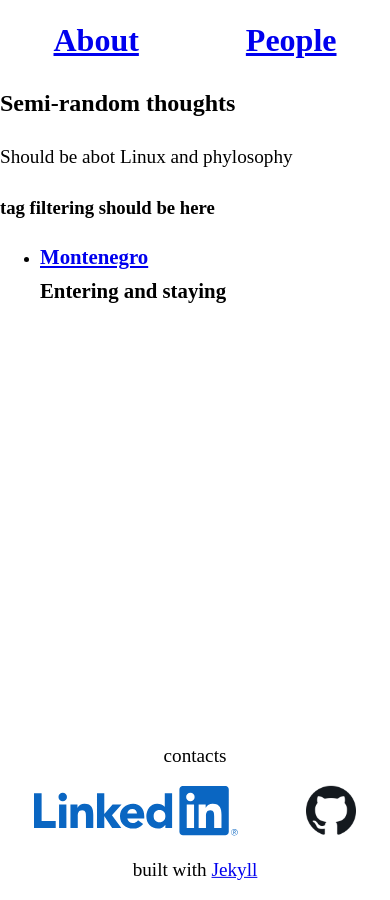
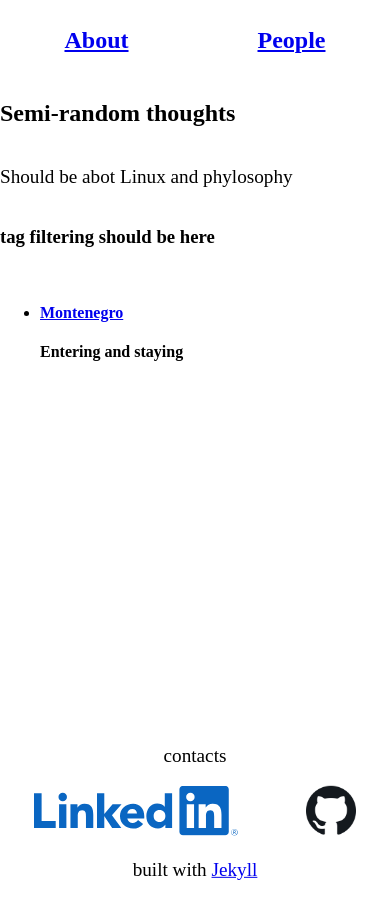
Before and after one commit to DmitryAlCh/mypage, a Jekyll site: the page built from blog.md, in a window 390 px wide. Built offline with Jekyll 4.4.1, drawn with Linux system fonts in a browser that asks for light colours.

Commit message:
tweaked for mobile-view

```diff
--- a/assets/css/main.css
+++ b/assets/css/main.css
@@ -5,37 +5,6 @@ html, body {
   background-color: white;
 
 }
-h1 {
-  font-size: 2em;
-  margin-top: 10px;
-  margin-bottom: 10px;
-}
-h2 {
-  font-size: 1.5em;
-  margin-top: 10px;
-  margin-bottom: 10px;
-}
-h3 {
-  font-size: 1.17em;
-  margin-top: 10px;
-  margin-bottom: 0px;
-}
-h4 {
-  font-size: 1.3em;
-  margin-top: 10px;
-  margin-bottom: 0px;
-}
-h5 {
-  font-size: 0.83em;
-  margin-top: 10px;
-  margin-bottom: 0px;
-}
-h6 {
-  font-size: 0.67em;
-  margin-top: 10px;
-  margin-bottom: 0px;
-}
-
 body > footer {
   position: sticky;
   top: 100vh;
@@ -93,9 +62,75 @@ div > a > img {
     margin-right: auto;
     width: 60%;
   }
+  p {
+    font-size: 2em;
+  }
+  h1 {
+    font-size: 3em;
+    margin-top: 10px;
+    margin-bottom: 10px;
+}
+  h2 {
+    font-size: 2.5em;
+    margin-top: 10px;
+    margin-bottom: 10px;
+  }
+  h3 {
+    font-size: 2.17em;
+    margin-top: 10px;
+    margin-bottom: 0px;
+  }
+  h4 {
+    font-size: 2.3em;
+    margin-top: 10px;
+    margin-bottom: 0px;
+  }
+  h5 {
+    font-size: 1.83em;
+    margin-top: 10px;
+    margin-bottom: 0px;
+  }
+  h6 {
+    font-size: 1.67em;
+    margin-top: 10px;
+    margin-bottom: 0px;
+  }
 }
 @media ( min-width: 1000px) {
   .photo {
     float: left; margin: 10px; width: 250px;
   }
+  p {
+    font-size: 1.2em;
+  }
+  h1 {
+    font-size: 2em;
+    margin-top: 10px;
+    margin-bottom: 10px;
 }
+  h2 {
+    font-size: 1.5em;
+    margin-top: 10px;
+    margin-bottom: 10px;
+  }
+  h3 {
+    font-size: 1.17em;
+    margin-top: 10px;
+    margin-bottom: 0px;
+  }
+  h4 {
+    font-size: 1.3em;
+    margin-top: 10px;
+    margin-bottom: 0px;
+  }
+  h5 {
+    font-size: 0.83em;
+    margin-top: 10px;
+    margin-bottom: 0px;
+  }
+  h6 {
+    font-size: 0.67em;
+    margin-top: 10px;
+    margin-bottom: 0px;
+  }
+}
```
